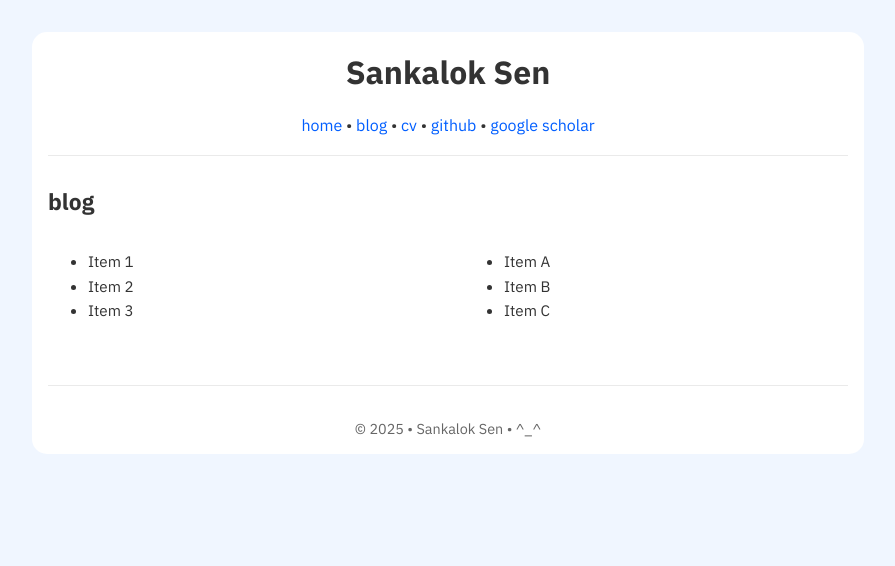
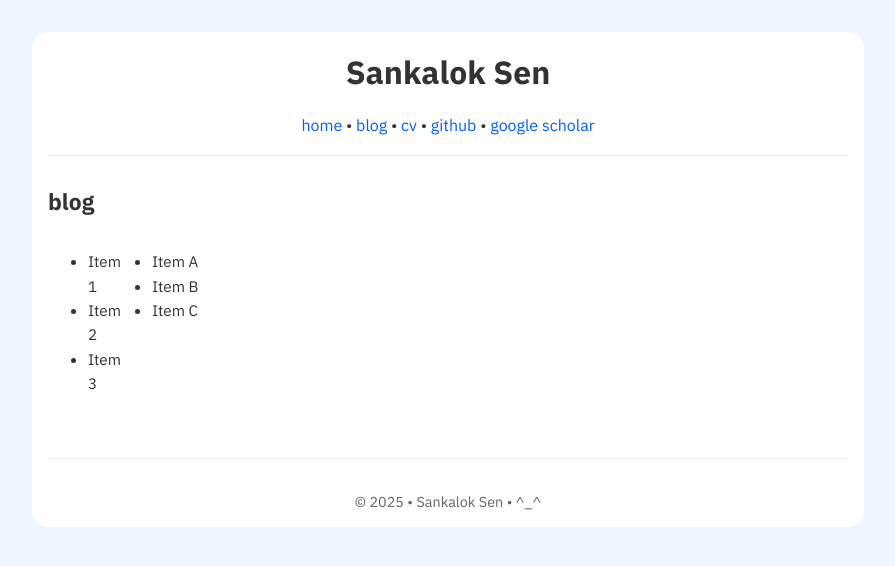
Before and after one commit to sankalok/sankalok.github.io, a Jekyll site: the page built from blog/blog_base.md, in a window 1280 px wide. Shown: the top 566 px of the page, without its empty margins (192-1087 px from the left). Built offline with Jekyll 4.4.1, drawn with Linux system fonts in a browser that asks for light colours.

Commit message:
Update blog_base.md

```diff
--- a/blog/blog_base.md
+++ b/blog/blog_base.md
@@ -7,7 +7,7 @@ title: blog
 
 <div style="display: flex; justify-content: space-between;">
 
-<div style="width: 48%;">
+<div style="width: 7%;">
 
 <ul>
   <li>Item 1</li>
@@ -17,7 +17,7 @@ title: blog
 
 </div>
 
-<div style="width: 48%;">
+<div style="width: 92%;">
 
 <ul>
   <li>Item A</li>
```
